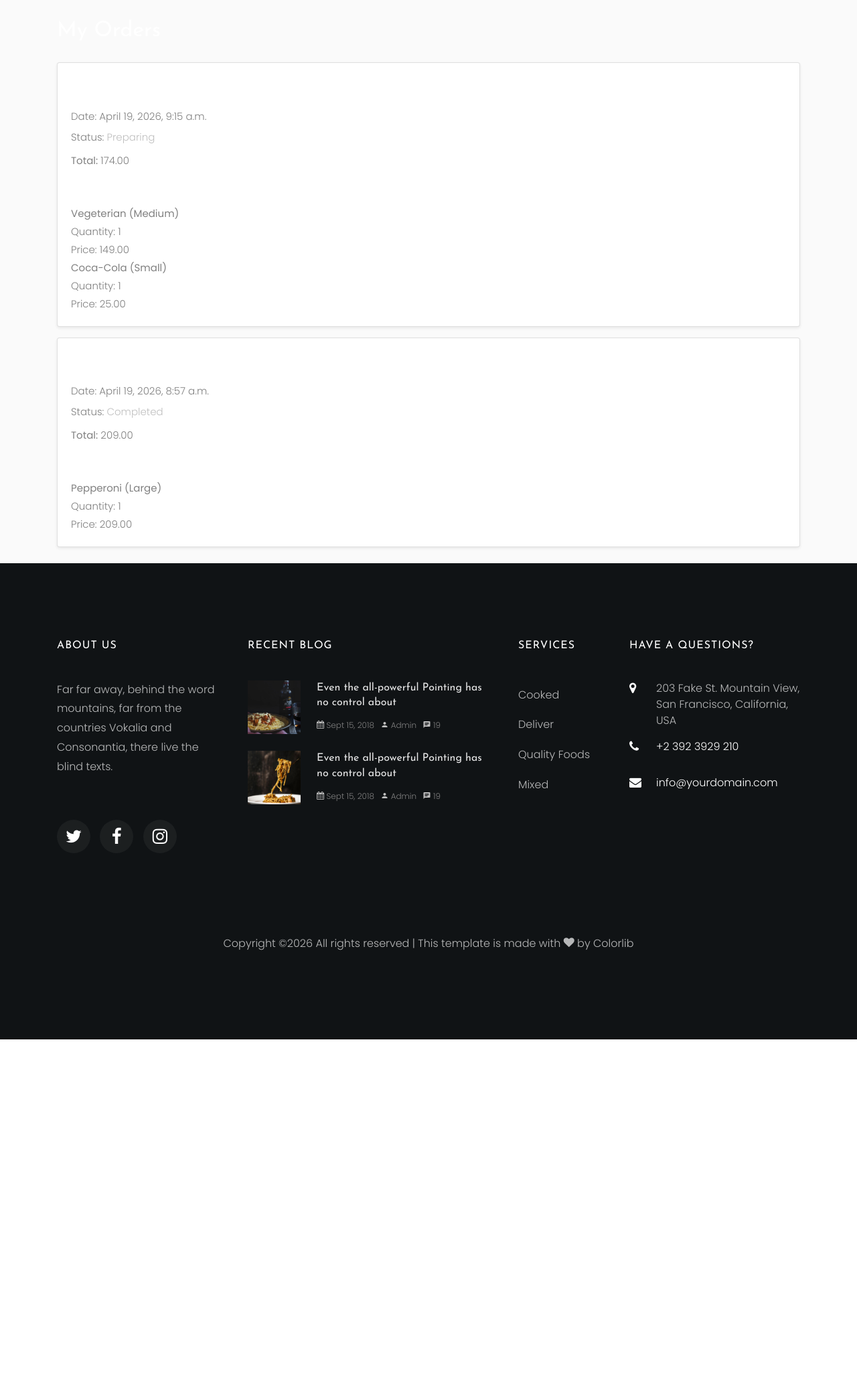
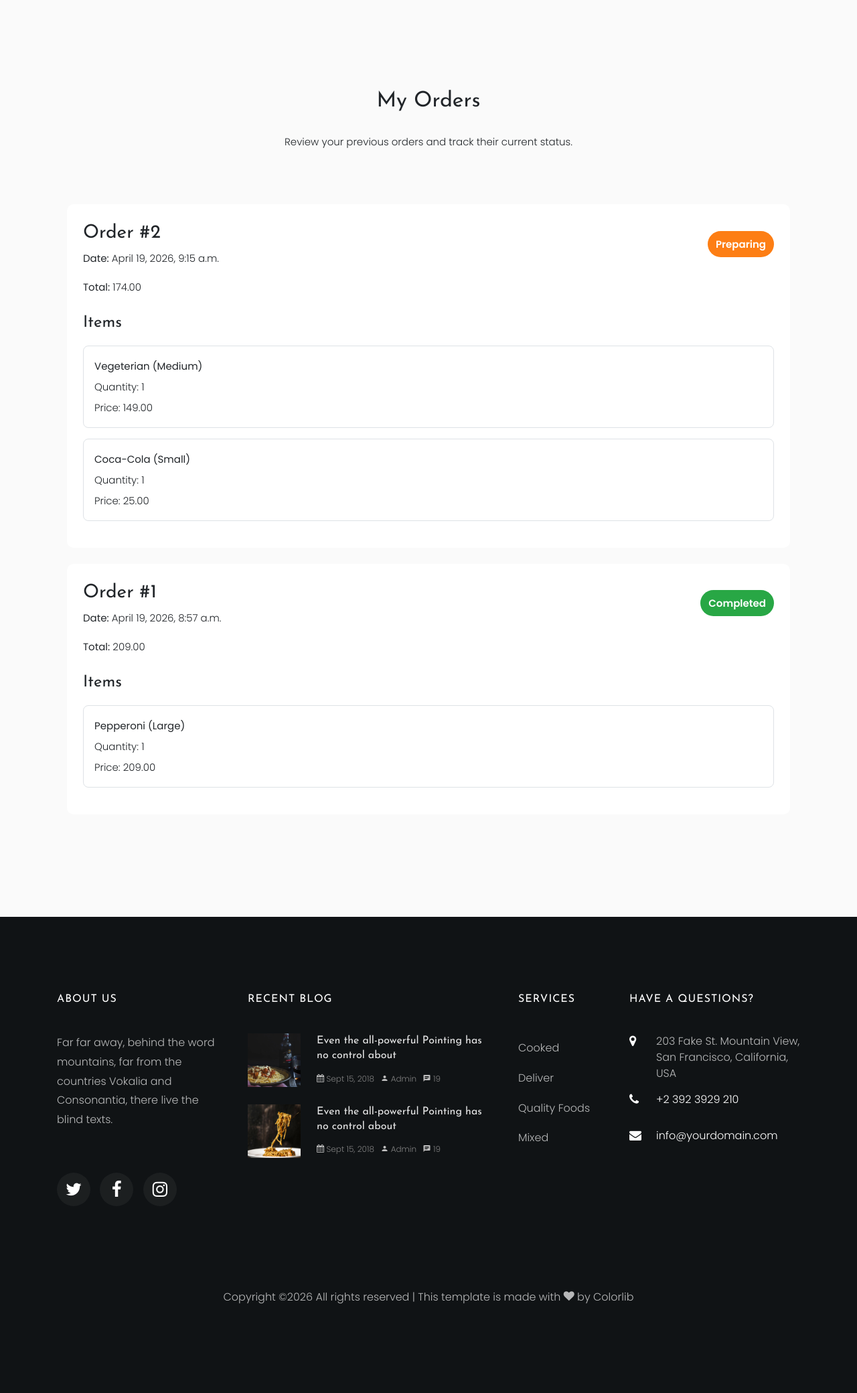
Before and after one commit to floramousavi/pizza_django_project, a Django app: page /orders/history/ in a window 1280 px wide. Shown: the part 89-2169 px from the top of the page at 67% size. Before the commit the page ends 1641 px from the top, so only its background shows below. Run offline with Django 5.2, Linux system fonts and the light colour scheme; a user stored in the database is signed in; data comes from the database, SQL or seed files in the repository; some libraries are stand-ins or nearby versions; some web fonts are replaced.

Commit message:
Order history page updated to have the template style

```diff
--- a/orders/templates/orders/order_history.html
+++ b/orders/templates/orders/order_history.html
@@ -3,38 +3,90 @@
 {% block title %}My Orders | Pizza Take-Out{% endblock %}
 
 {% block content %}
+<style>
+    .ftco-section .history-heading,
+    .ftco-section .history-heading * {
+        color: #212529 !important;
+    }
+
+    .history-box,
+    .history-box * {
+        color: #212529 !important;
+    }
+
+    .history-status {
+        display: inline-block;
+        padding: 6px 12px;
+        border-radius: 20px;
+        font-weight: 600;
+        color: #ffffff !important;
+    }
+
+    .history-status.pending {
+        background-color: #6c757d;
+    }
+
+    .history-status.preparing {
+        background-color: #fd7e14;
+    }
+
+    .history-status.completed {
+        background-color: #28a745;
+    }
+</style>
+
+<section class="ftco-section">
+    <div class="container">
+        <div class="row justify-content-center mb-5 pb-3">
+            <div class="col-md-7 history-heading text-center ftco-animate">
                 <h2 class="mb-4">My Orders</h2>
+                <p>Review your previous orders and track their current status.</p>
+            </div>
+        </div>
 
         {% if orders %}
+            <div class="row">
+                <div class="col-md-12">
                     {% for order in orders %}
-            <div class="card mb-3 shadow-sm">
-                <div class="card-body">
-                    <h4 class="card-title">Order #{{ order.id }}</h4>
-                    <p class="meta-text mb-1">Date: {{ order.created_at }}</p>
+                        <div class="history-box p-4 mb-4" style="background: #ffffff; border-radius: 10px;">
+                            <div class="d-flex justify-content-between align-items-center flex-wrap mb-3">
+                                <div>
+                                    <h3 class="mb-1">Order #{{ order.id }}</h3>
+                                    <p class="mb-0"><strong>Date:</strong> {{ order.created_at }}</p>
+                                </div>
+                                <div>
+                                    <span class="history-status {{ order.status|lower }}">{{ order.status }}</span>
+                                </div>
+                            </div>
 
-                    <p class="mb-2">
-                        Status:
-                        <span class="status-badge order-status-{{ order.status|lower }}">
-                            {{ order.status }}
-                        </span>
-                    </p>
+                            <p><strong>Total:</strong> {{ order.total_price }}</p>
 
-                    <p class="mb-3"><strong>Total:</strong> {{ order.total_price }}</p>
+                            <h4 class="mt-4 mb-3">Items</h4>
 
-                    <h5 class="section-title">Items</h5>
                             {% for item in order.items.all %}
-                        <div class="item-box">
-                            <strong>{{ item.item_name_snapshot }}</strong><br>
-                            Quantity: {{ item.quantity }}<br>
-                            Price: {{ item.item_price_snapshot }}
+                                <div class="mb-3 p-3" style="border: 1px solid #dee2e6; border-radius: 8px;">
+                                    <p class="mb-1"><strong>{{ item.item_name_snapshot }}</strong></p>
+                                    <p class="mb-1">Quantity: {{ item.quantity }}</p>
+                                    <p class="mb-0">Price: {{ item.item_price_snapshot }}</p>
                                 </div>
                             {% empty %}
                                 <p>No items in this order.</p>
                             {% endfor %}
                         </div>
+                    {% endfor %}
                 </div>
-        {% endfor %}
+            </div>
         {% else %}
-        <div class="alert alert-secondary">You have not placed any orders yet.</div>
+            <div class="row justify-content-center">
+                <div class="col-md-8">
+                    <div class="history-box p-4 text-center" style="background: #ffffff; border-radius: 10px;">
+                        <h3>You have not placed any orders yet</h3>
+                        <p>Go to the menu and place your first pizza order.</p>
+                        <a href="{% url 'menu:menu_list' %}" class="btn btn-primary py-3 px-4">Go to menu</a>
+                    </div>
+                </div>
+            </div>
         {% endif %}
+    </div>
+</section>
 {% endblock %}
```
Lines whose indentation alone changed are shown as unchanged.
